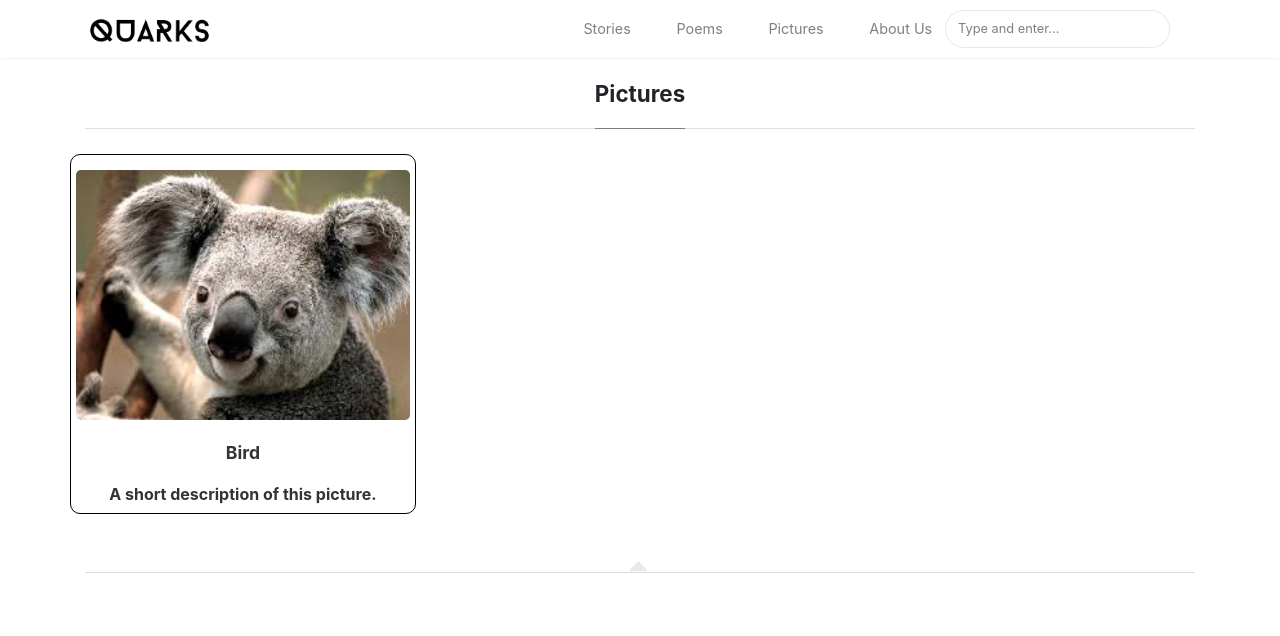
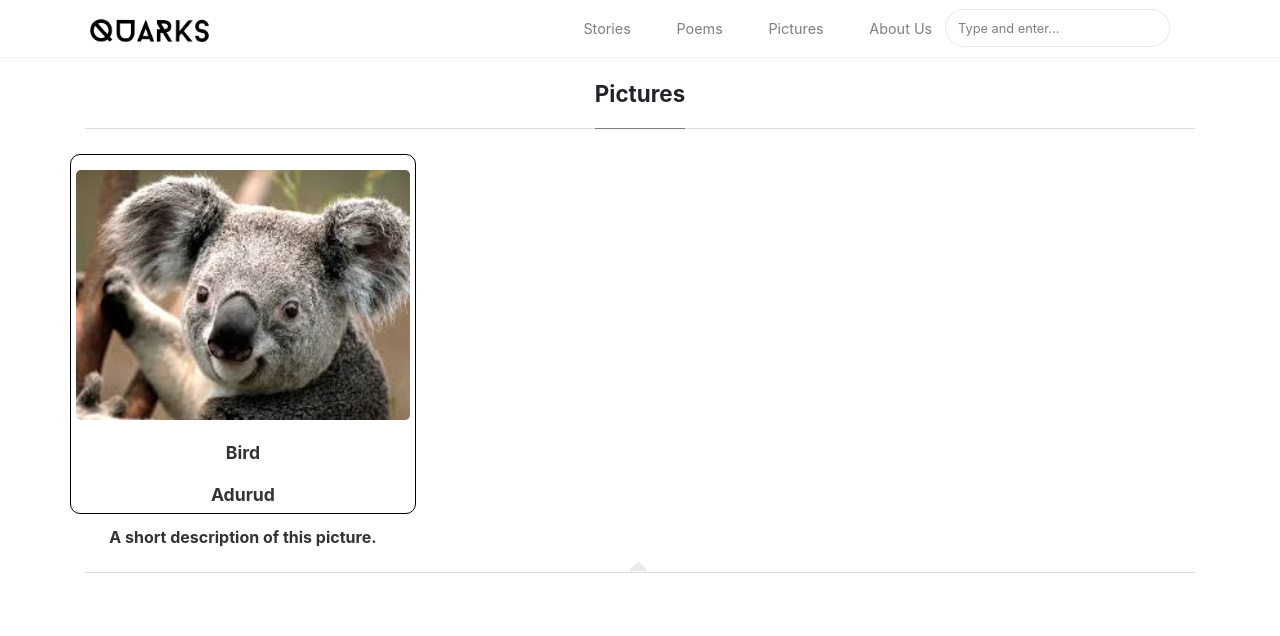
Before and after one commit to Quarks-IISc/blog, a Jekyll site: the page built from pictures.html, in a window 1280 px wide and 1095 px high. Shown: the top 636 px of the window. Built offline with Jekyll 4.4.1, drawn with Linux system fonts in a browser that asks for light colours; nearby versions of some CDN libraries; grey boxes are pictures that could not be loaded.

Commit message:
Author name

```diff
--- a/pictures.html
+++ b/pictures.html
@@ -23,6 +23,10 @@ title: Pictures
                             <p class="pictures-name">
                                 <strong>{{ post.title }}</strong>
                             </p>
+                            <!-- Display the Author Name -->
+                            <p class="pictures-name">
+                                <strong>{{ post.author }}</strong>
+                            </p>
                             <!-- Display the post description -->
                             <p class="pictures-desc">
                                 <strong>{{ post.description }}</strong>
```
